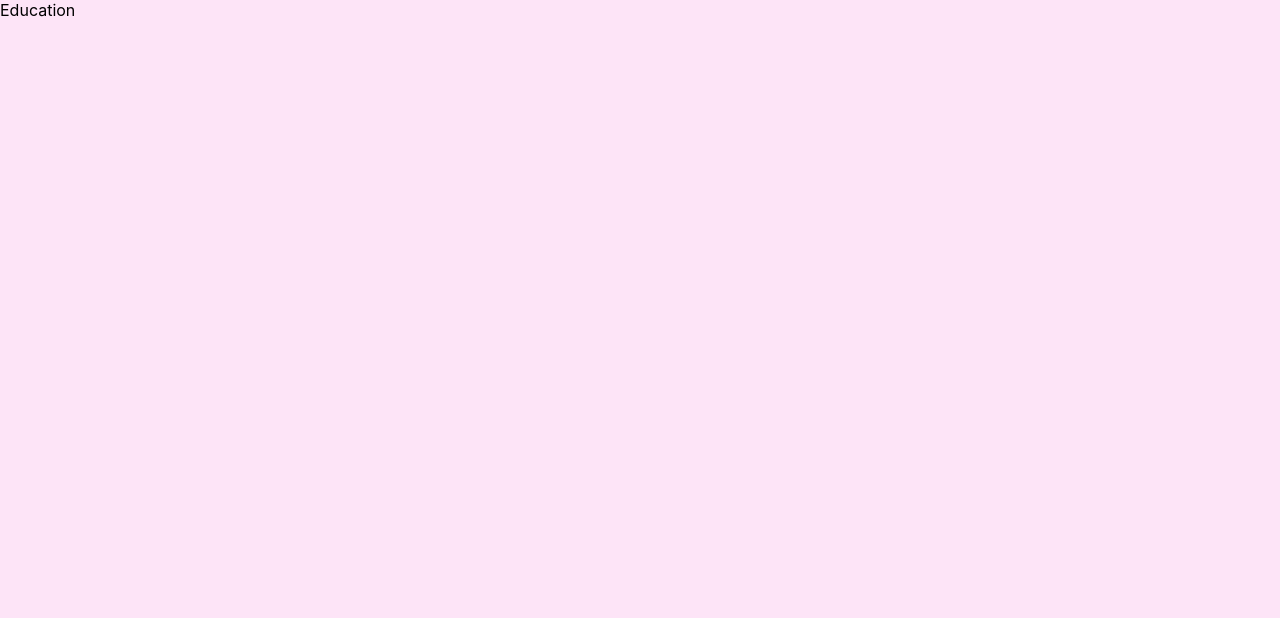
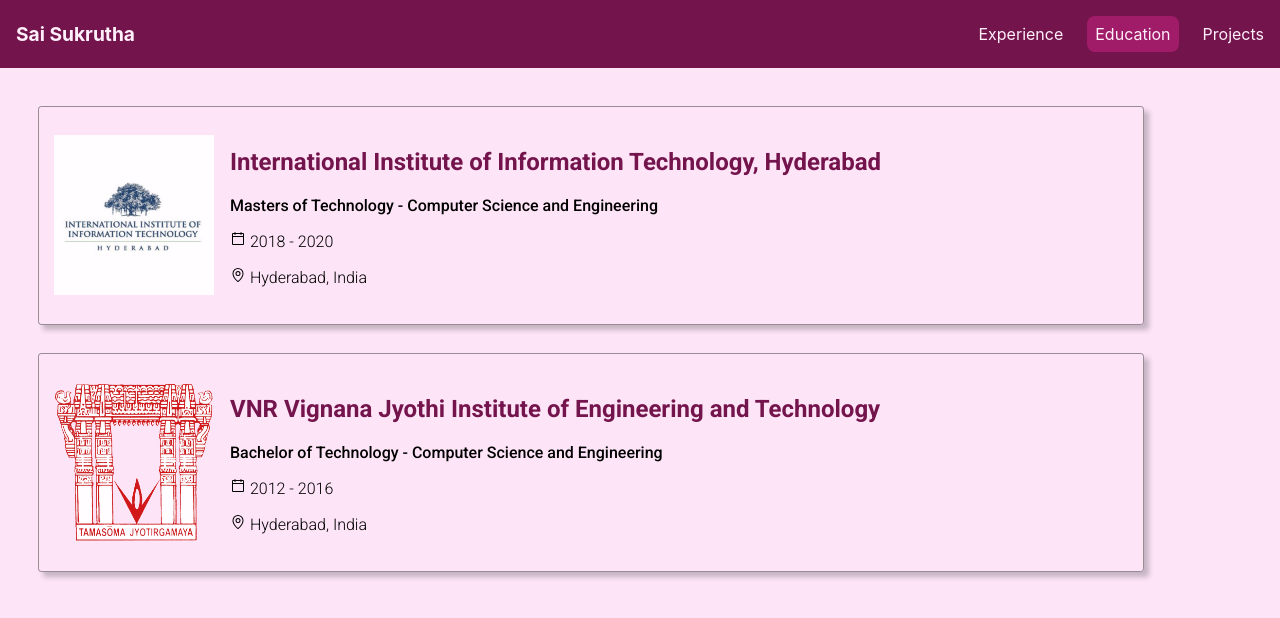
Before and after one commit to sai-sukrutha/portfolio, a React (Create React App) app: page /education in a window 1280 px wide. Shown: the top 618 px of the page. Built offline with nearby package versions, Linux system fonts and the light colour scheme.

Commit message:
Added Education Page

```diff
--- a/src/components/pages/Education.tsx
+++ b/src/components/pages/Education.tsx
@@ -1,8 +1,32 @@
 import React from 'react';
+import Menu from '../Menu';
+import { ItemCard } from '../ItemCard';
 
 const Education = () => {
     return (
-        <div>Education</div>
+        <div>
+            <Menu />
+            <div className='wrapper' >
+                <ItemCard
+                    img = 'images/iiith.jpeg'
+                    title = 'International Institute of Information Technology, Hyderabad'
+                    title_link='https://www.iiit.ac.in/'
+                    role='Masters of Technology - Computer Science and Engineering'
+                    location='Hyderabad, India'
+                    start_date='2018'
+                    end_date = '2020'
+                />
+                <ItemCard
+                    img = 'images/vnrvjiet.png'
+                    title = 'VNR Vignana Jyothi Institute of Engineering and Technology'
+                    title_link='https://vnrvjiet.ac.in/'
+                    role='Bachelor of Technology - Computer Science and Engineering'
+                    location='Hyderabad, India'
+                    start_date='2012'
+                    end_date = '2016'
+                />
+            </div>
+        </div>
     );
 }
 
```
Also changed, not shown: public/images/iiith.jpeg (added), public/images/vnrvjiet.png (added).
